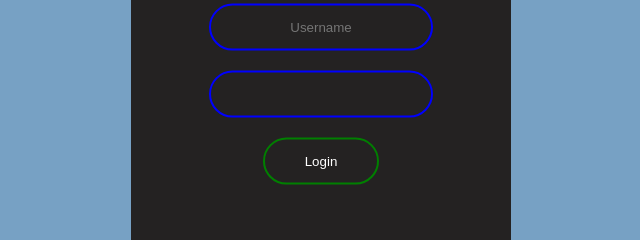
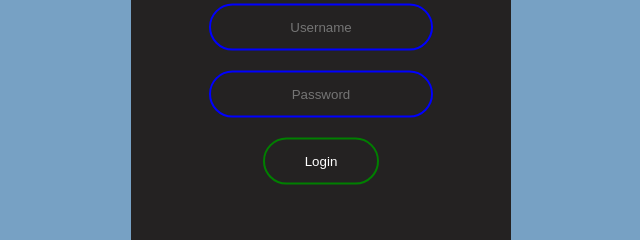
Before and after one commit to ManikantaChoreegala/login_form, a plain HTML site: page index.html in a window 1280 px wide. Shown: the part 336-576 px from the top of the page, 319-959 px from the left. Drawn offline with Linux system fonts and the light colour scheme.

Commit message:
updated index.html

```diff
--- a/index.html
+++ b/index.html
@@ -10,7 +10,7 @@
     <form class="box" action="index.html" method="POST">
         <h1>Login</h1>
         <input type="text" placeholder="Username">
-        <input type="password" placeholderr="password">
+        <input type="password" placeholder="Password">
         <input type="submit" value="Login">
     </form>
 </body>
```
